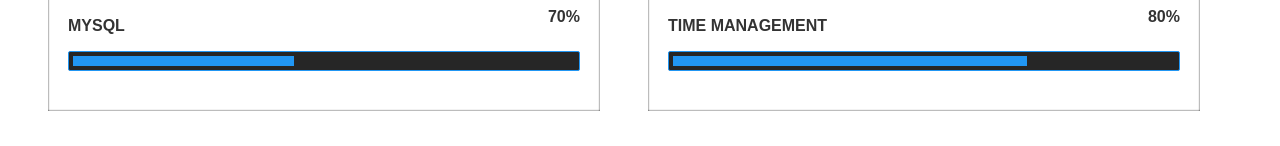
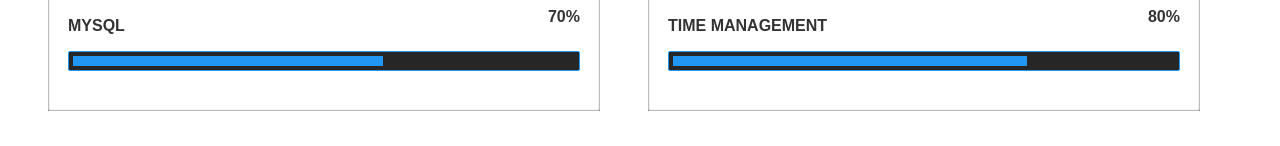
Before and after one commit to Muhammad-Redwan/github.io, a plain HTML site: page index.html in a window 1280 px wide. Shown: the part 2256-2402 px from the top of the page. Drawn offline with nearby package versions, Linux system fonts and the light colour scheme.

Commit message:
Update index.html

```diff
--- a/index.html
+++ b/index.html
@@ -164,7 +164,7 @@
                     <p>70%</p>
                     <p> MySQL</p>
                     <div class="sikll">
-                        <div class="sikll_level" style="width: 50%;">
+                        <div class="sikll_level" style="width: 70%;">
 
                         </div>
                     </div>
```
